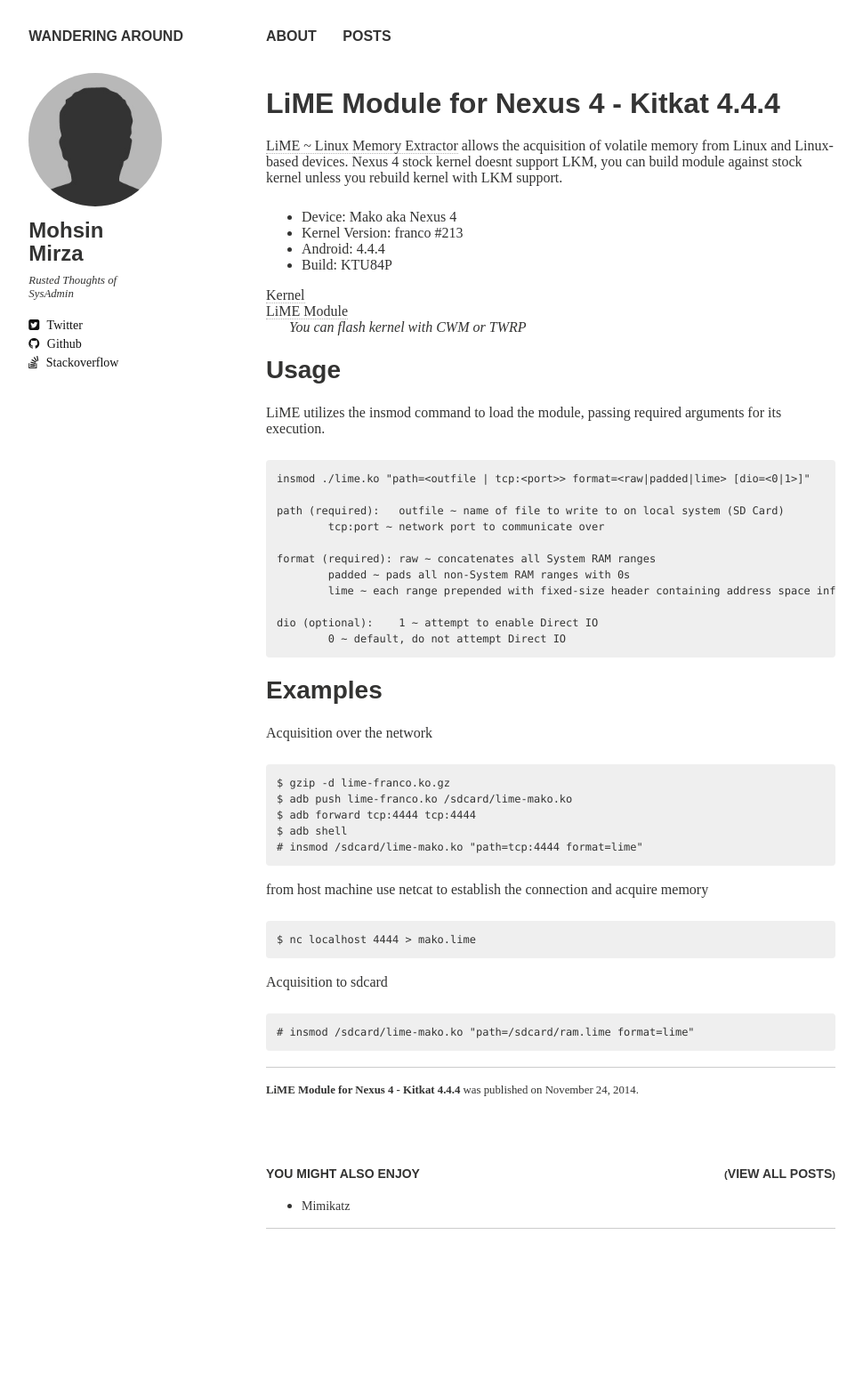
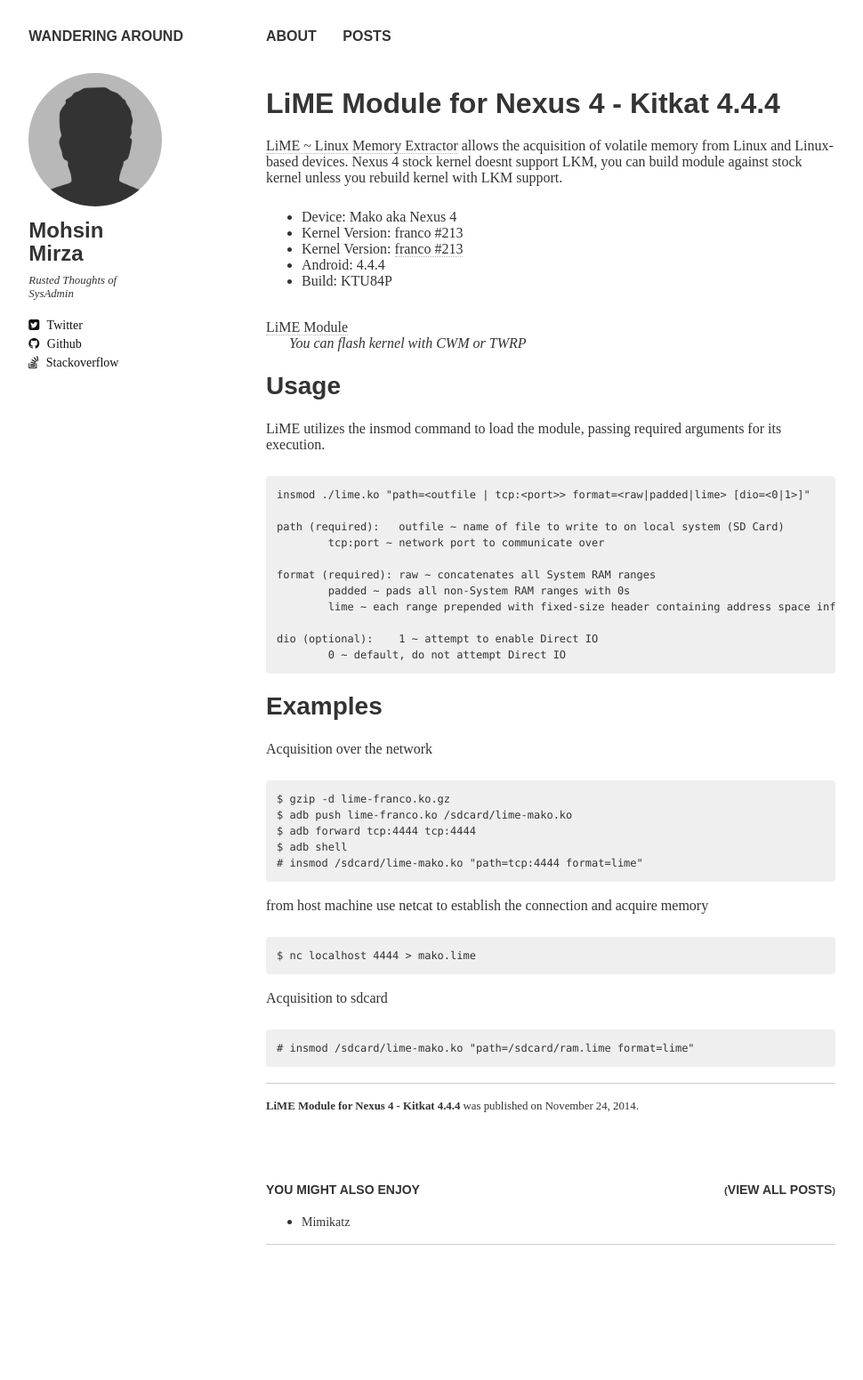
Before and after one commit to jahil/jahil.github.io, a Jekyll site: the page built from _posts/2014-11-24-lime-module-for-nexus-4-kitkat-4-4-4.md, in a window 1280 px wide. Shown: the whole page at 89% size, without its empty margins (21-991 px from the left). Built offline with Jekyll 4.4.1, drawn with Linux system fonts in a browser that asks for light colours; nearby versions of some CDN libraries; some web fonts are replaced.

Commit message:
baseline commit

```diff
--- a/_posts/2014-11-24-lime-module-for-nexus-4-kitkat-4-4-4.md
+++ b/_posts/2014-11-24-lime-module-for-nexus-4-kitkat-4-4-4.md
@@ -15,14 +15,13 @@ Nexus 4 stock kernel doesnt support LKM, you can build module against stock kern
 
 * Device: Mako aka Nexus 4
 * Kernel Version: franco #213
+* Kernel Version: [franco #213](http://franciscofranco.minooch.com/Nexus4/4.4/zips/franco.Kernel-nightly-r213.zip)
 * Android: 4.4.4
 * Build: KTU84P
 
-<a markdown="0" href="http://franciscofranco.minooch.com/Nexus4/4.4/zips/franco.Kernel-nightly-r213.zip">Kernel</a>
 <br>
 <a markdown="0" href="https://github.com/jahil/jahil.github.io/raw/master/_site/lime-module-for-nexus-4-kitkat-4-4-4/lime-franco.ko.gz">LiME Module</a>
 <br>
-
 
 *You can flash kernel with CWM or TWRP*
 
```
Also changed, not shown: other parts of _posts/2014-11-24-lime-module-for-nexus-4-kitkat-4-4-4.md (+1 -1 lines), 5 other files.
